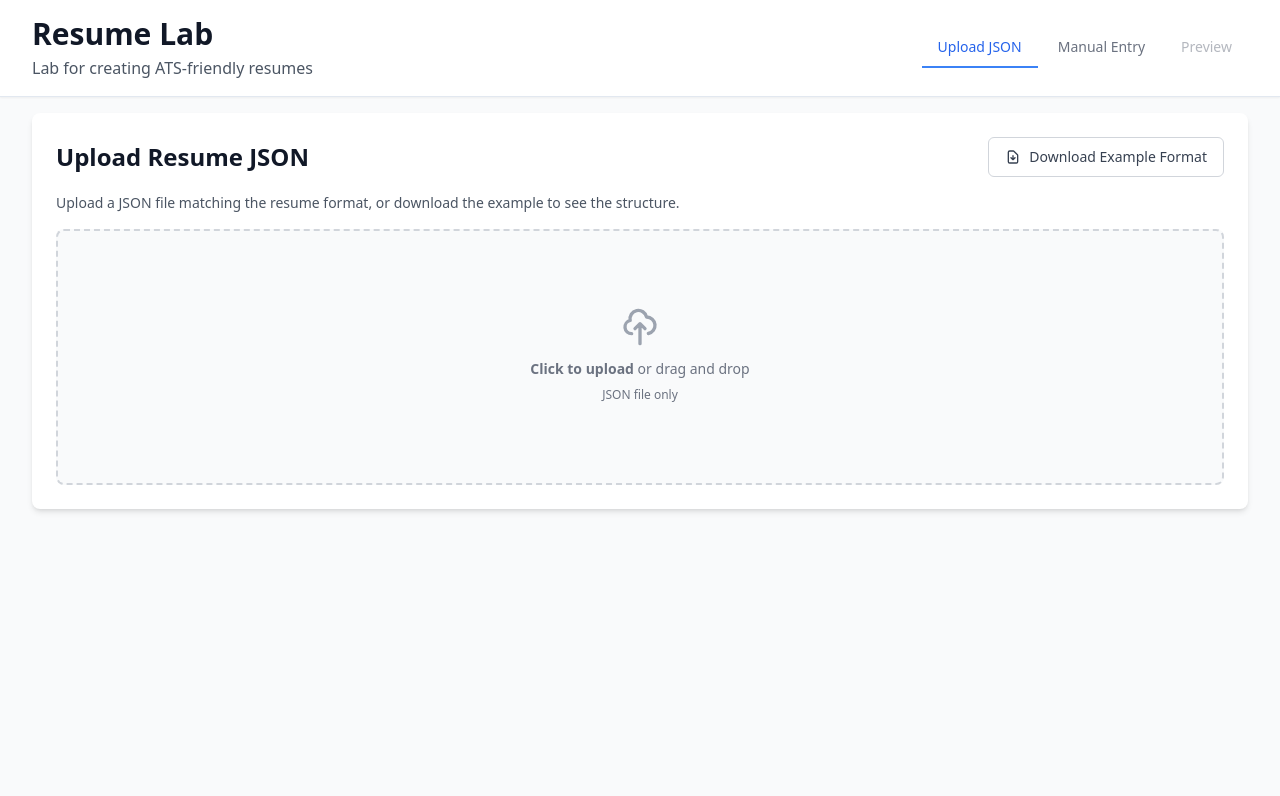
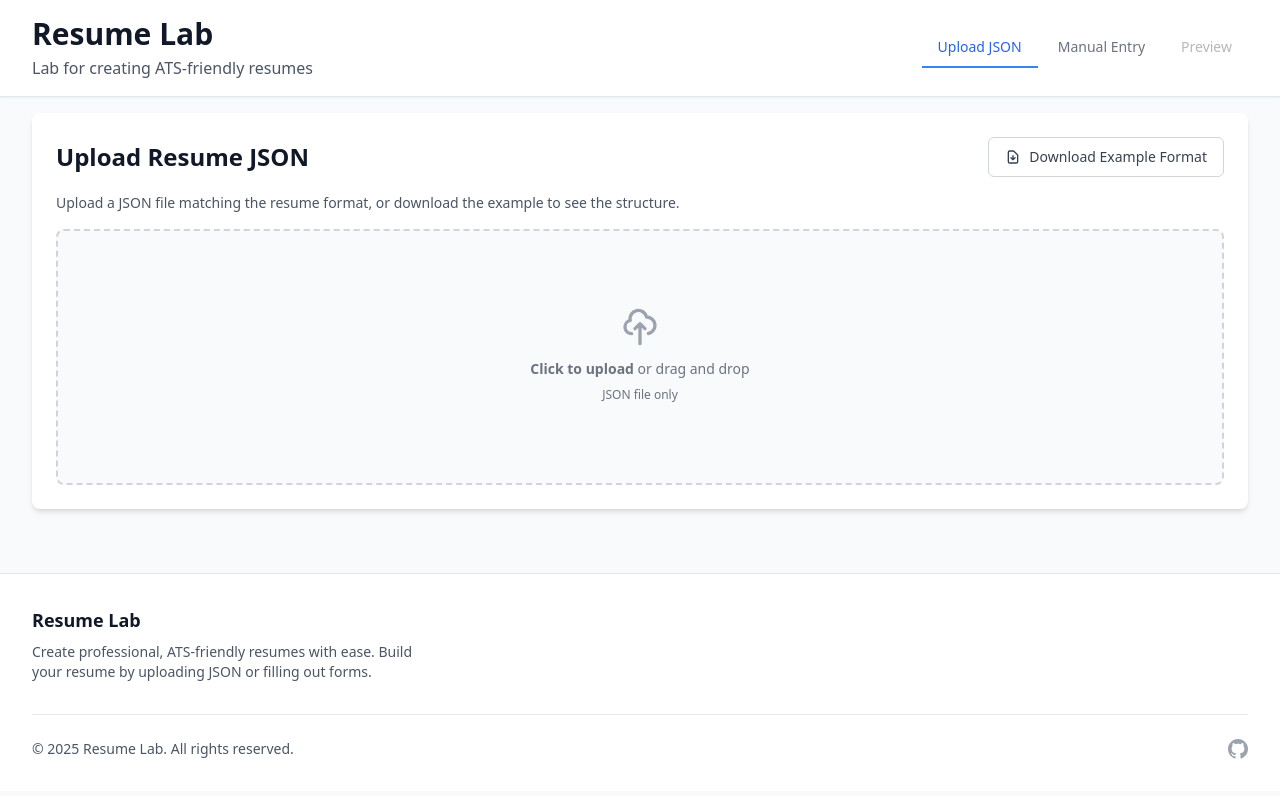
Before and after one commit to deanufriana/resume-lab, a Vue app: page / in a window 1280 px wide. Shown: the top 796 px of the page. Built offline with nearby package versions, Linux system fonts and the light colour scheme.

Commit message:
Add footer section to App.vue with copyright and GitHub link
- Implemented a footer with branding and copyright information.
- Added a link to the project's GitHub repository.
- Introduced a computed property to dynamically display the current year.

```diff
--- a/src/App.vue
+++ b/src/App.vue
@@ -99,11 +99,50 @@
         </div>
       </div>
     </main>
+
+    <!-- Footer -->
+    <footer class="bg-white border-t border-gray-200 mt-12">
+      <div class="max-w-7xl mx-auto px-4 sm:px-6 lg:px-8 py-8">
+        <div class="grid grid-cols-1 md:grid-cols-3 gap-8">
+          <!-- Brand Section -->
+          <div>
+            <h3 class="text-lg font-bold text-gray-900 mb-2">Resume Lab</h3>
+            <p class="text-sm text-gray-600">
+              Create professional, ATS-friendly resumes with ease. Build your resume by uploading JSON or filling out forms.
+            </p>
+          </div>
+        </div>
+
+        <!-- Bottom Bar -->
+        <div class="mt-8 pt-6 border-t border-gray-200">
+          <div class="flex flex-col md:flex-row justify-between items-center gap-4">
+            <p class="text-sm text-gray-600">
+              © {{ currentYear }} Resume Lab. All rights reserved.
+            </p>
+            <div class="flex gap-4">
+              <a
+                href="https://github.com/deanufriana/resume-lab"
+                target="_blank"
+                rel="noopener noreferrer"
+                class="text-gray-400 hover:text-gray-600 transition-colors"
+                title="GitHub"
+              >
+                <svg class="w-5 h-5" fill="currentColor" viewBox="0 0 24 24">
+                  <path
+                    d="M12 0c-6.626 0-12 5.373-12 12 0 5.302 3.438 9.8 8.207 11.387.599.111.793-.261.793-.577v-2.234c-3.338.726-4.033-1.416-4.033-1.416-.546-1.387-1.333-1.756-1.333-1.756-1.089-.745.083-.729.083-.729 1.205.084 1.839 1.237 1.839 1.237 1.07 1.834 2.807 1.304 3.492.997.107-.775.418-1.305.762-1.604-2.665-.305-5.467-1.334-5.467-5.931 0-1.311.469-2.381 1.236-3.221-.124-.303-.535-1.524.117-3.176 0 0 1.008-.322 3.301 1.23.957-.266 1.983-.399 3.003-.404 1.02.005 2.047.138 3.006.404 2.291-1.552 3.297-1.23 3.297-1.23.653 1.653.242 2.874.118 3.176.77.84 1.235 1.911 1.235 3.221 0 4.609-2.807 5.624-5.479 5.921.43.372.823 1.102.823 2.222v3.293c0 .319.192.694.801.576 4.765-1.589 8.199-6.086 8.199-11.386 0-6.627-5.373-12-12-12z"
+                  />
+                </svg>
+              </a>
+            </div>
+          </div>
+        </div>
+      </div>
+    </footer>
   </div>
 </template>
 
 <script setup lang="ts">
-import { ref, reactive, onMounted } from 'vue';
+import { ref, reactive, onMounted, computed } from 'vue';
 import type { Resume } from './types/resume';
 import Button from './components/ui/Button.vue';
 import Select from './components/ui/Select.vue';
@@ -126,6 +165,9 @@
 const previewRef = ref<InstanceType<typeof ResumePreview> | null>(null);
 const toast = useToast();
 const selectedThemeId = ref<string>(getDefaultTheme().id);
+
+// Get current year for copyright
+const currentYear = computed(() => new Date().getFullYear());
 
 // Initialize resumeData with empty structure
 const resumeData = reactive<Resume>({
```
